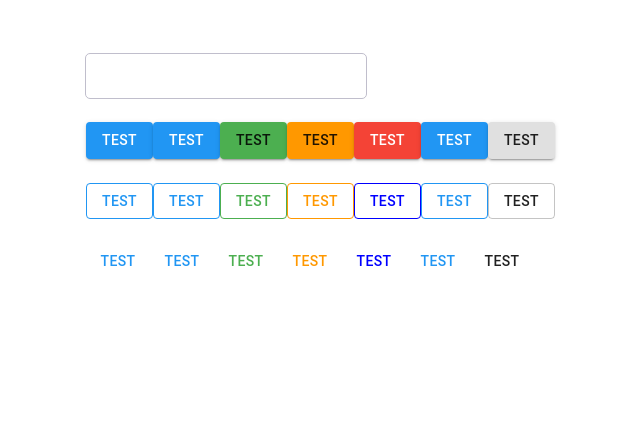
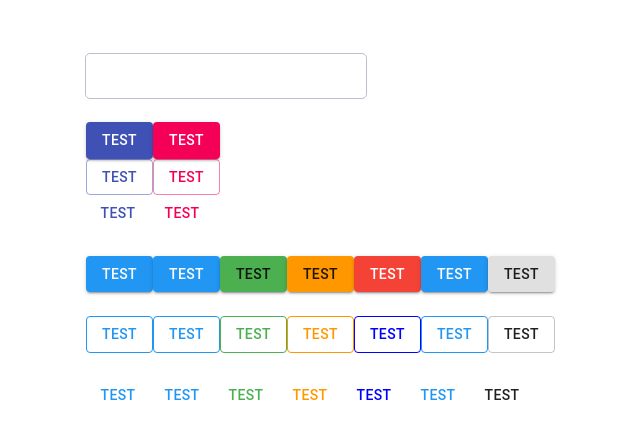
Before and after one commit to rohitkr/react-18-app, a React (Create React App) app: page / in a window 1280 px wide. Shown: the top 438 px of the page, without its empty margins (304-944 px from the left). Built offline with nearby package versions, Linux system fonts and the light colour scheme; some icons are missing; a web font is replaced by a local one.

Commit message:
Mui with theme added

```diff
--- a/src/Demo/Demo.tsx
+++ b/src/Demo/Demo.tsx
@@ -24,6 +24,7 @@ import SystemIcon from "../navi/components/SystemIcon/SystemIcon";
 // import Input from './InputIssue/InputIssue';
 import SelectDemo from './Select';
 import ThemeMuiButton from './ThemeMui';
+import ThemeComponent from "./Theme";
 
 const useStyles = makeStyles((theme: Theme) =>
   createStyles({
@@ -477,6 +478,9 @@ export default function AutocompleteControlled() {
         </Select>
       </div>
       <div>
+        <ThemeComponent />
+      </div>
+      <div>
         <ThemeMuiButton color="prime" variant="contained">Test</ThemeMuiButton>
         <ThemeMuiButton color="info" variant="contained">Test</ThemeMuiButton>
         <ThemeMuiButton color="success" variant="contained">Test</ThemeMuiButton>
--- /dev/null
+++ b/src/Demo/Theme.tsx
@@ -0,0 +1,48 @@
+import React from "react";
+import { createTheme, createStyles, Theme, makeStyles, ThemeProvider } from "@material-ui/core/styles";
+import purple from '@material-ui/core/colors/purple';
+import green from '@material-ui/core/colors/green';
+import Button from '@material-ui/core/Button';
+import tokenObj from '../navi/tokens/build/json/tokens.json'
+
+const theme = createTheme({
+  palette: {
+    primary: {
+      main: tokenObj['color-primary-400'],
+    },
+    secondary: {
+      main: tokenObj['color-secondary-800'],
+    },
+    success: {
+      main: tokenObj['color-success-400'],
+    },
+    info: {
+      main: tokenObj['color-info-400'],
+    },
+    warning: {
+      main: tokenObj['color-warning-300'],
+    },
+    error: {
+      main: tokenObj['color-critical-400'],
+    },
+  },
+});
+
+
+export default () => {
+  return <ThemeProvider theme={theme}>
+    <div>
+      <Button color="primary" variant="contained" >Test</Button>
+      <Button color="secondary" variant="contained" >Test</Button>
+
+    </div>
+    <div>
+      <Button color="primary" variant="outlined" >Test</Button>
+      <Button color="secondary" variant="outlined" >Test</Button>
+    </div>
+    <div>
+      <Button color="primary" variant="text" >Test</Button>
+      <Button color="secondary" variant="text" >Test</Button>
+    </div>
+  </ThemeProvider>
+}
--- a/src/Demo/ThemeMui.tsx
+++ b/src/Demo/ThemeMui.tsx
@@ -5,7 +5,7 @@ import capitalize from "lodash/capitalize";
 import MuiButton, {
   ButtonProps as MuiButtonProps
 } from "@material-ui/core/Button";
-
+import tokenObj from '../navi/tokens/build/json/tokens.json';
 
 // variant?: 'primary' | 'secondary' | 'tertiary' | 'selected';
 // intent?: 'muted' | 'prime' | 'info' | 'critical' | 'warning' | 'success' | 'mutedLight';
@@ -16,6 +16,25 @@ type ButtonProps = { color?: ColorTypes } & Omit<MuiButtonProps, "color">;
 
 const useStyles = makeStyles<Theme>(theme =>
   createStyles({
+    primary: {
+      main: tokenObj['color-primary-400'],
+    },
+    secondary: {
+      main: tokenObj['color-secondary-800'],
+    },
+    success: {
+      main: tokenObj['color-success-400'],
+    },
+    info: {
+      main: tokenObj['color-info-400'],
+    },
+    warning: {
+      main: tokenObj['color-warning-300'],
+    },
+    error: {
+      main: tokenObj['color-critical-400'],
+    },
+
     outlinedSuccess: {
       borderColor: theme.palette.success.main,
       color: theme.palette.success.main
```
Also changed, not shown: src/Demo/Demo.scss (+5 -5 lines).
